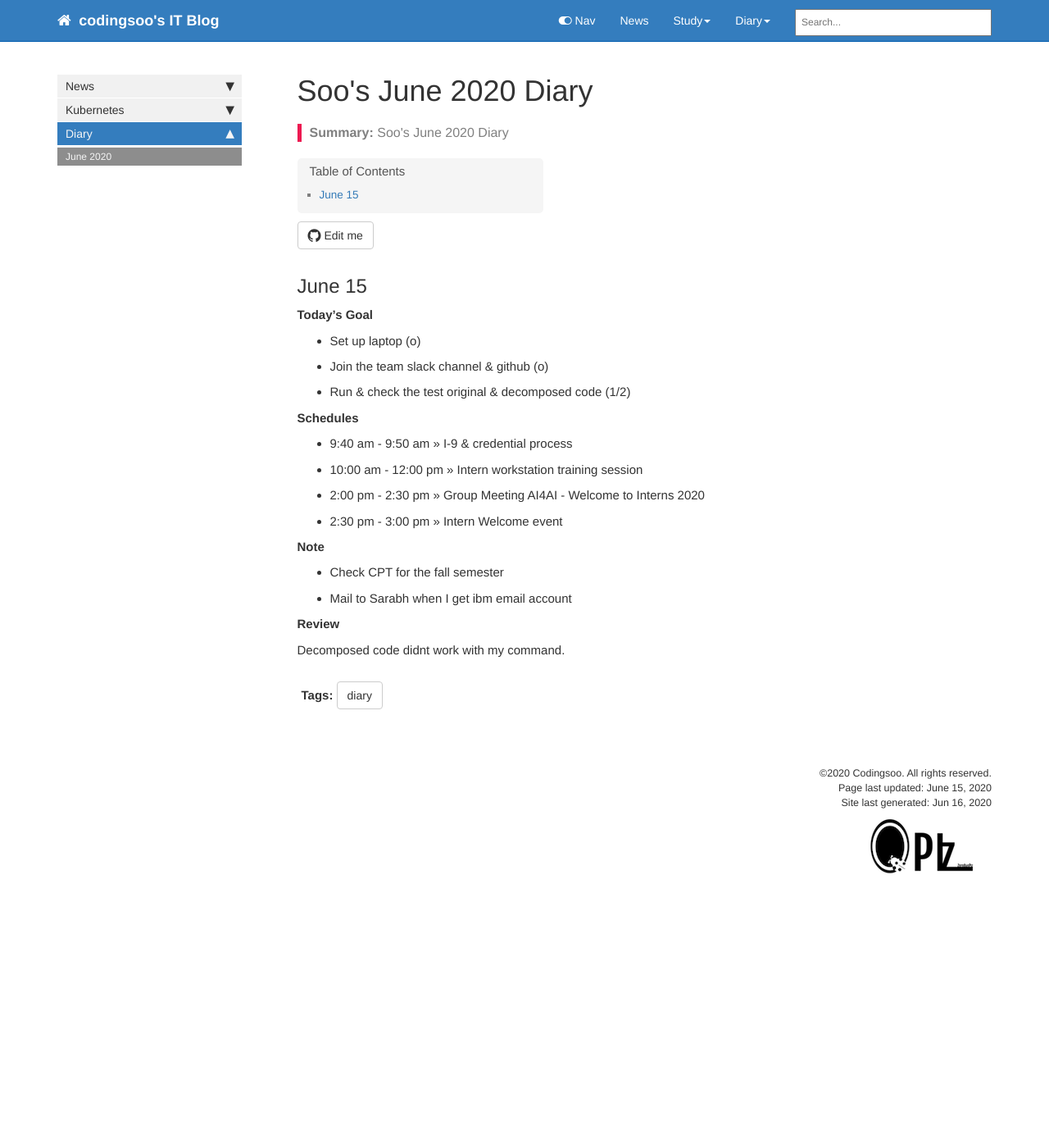
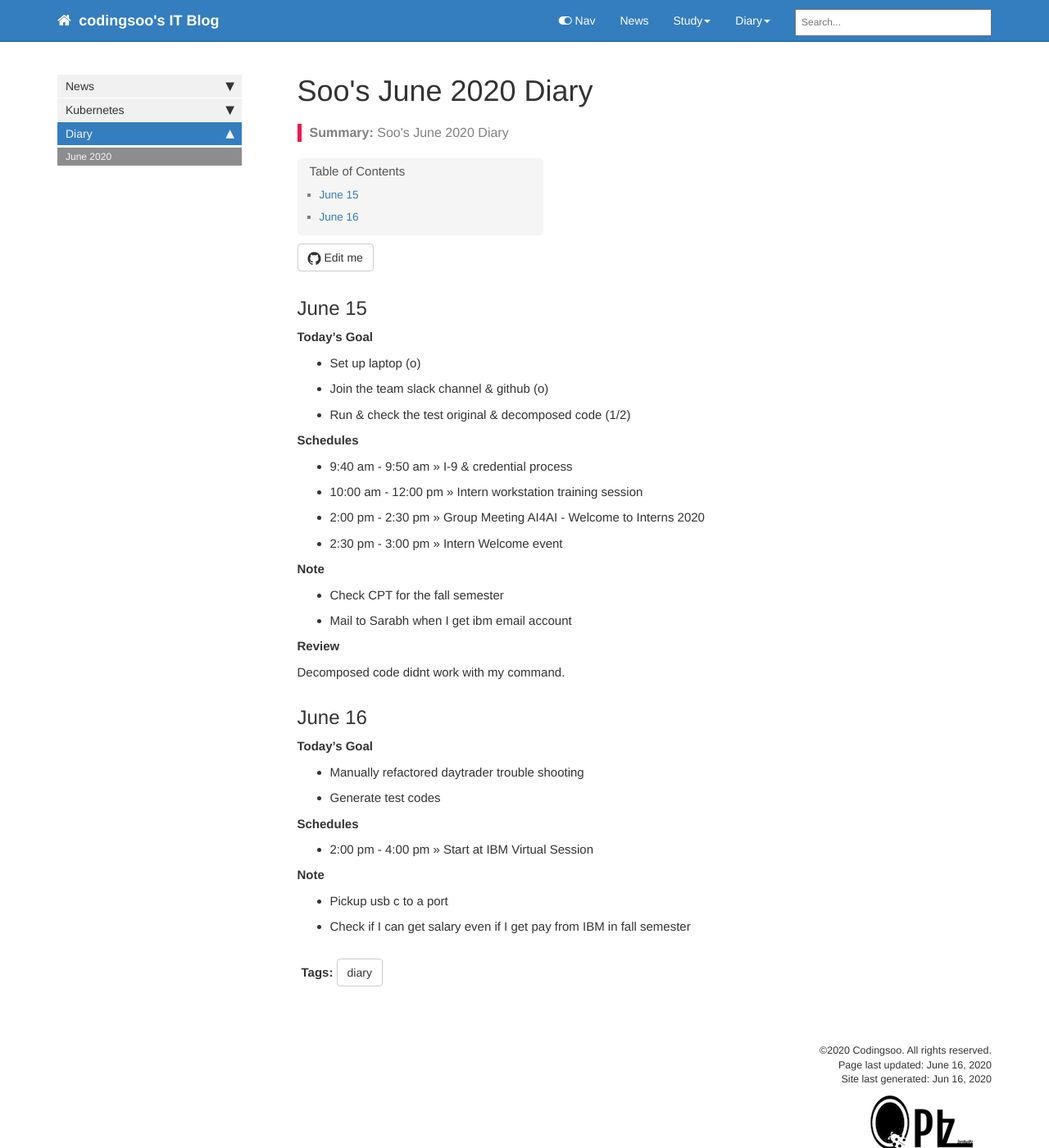
Before and after one commit to codingsoo/codingsoo.github.io1, a Jekyll site: the page built from pages/diary/june-2020.md, in a window 1280 px wide and 1400 px high. Shown: the whole window at 82% size. Built offline with Jekyll 4.4.1, drawn with Linux system fonts in a browser that asks for light colours; nearby versions of some CDN libraries; comment, search, counter and statistics services are not loaded.

Commit message:
Lets start today

```diff
--- a/pages/diary/june-2020.md
+++ b/pages/diary/june-2020.md
@@ -1,7 +1,7 @@
 ---
 title: Soo's June 2020 Diary
 keywords: diary
-last_updated: June 15, 2020
+last_updated: June 16, 2020
 tags: [diary]
 summary: "Soo's June 2020 Diary"
 sidebar: home_sidebar
@@ -32,3 +32,19 @@ folder: diary
 **Review**
 
 Decomposed code didnt work with my command.
+
+## June 16
+
+**Today's Goal**
+
+- Manually refactored daytrader trouble shooting
+- Generate test codes
+
+**Schedules**
+
+- 2:00 pm - 4:00 pm >> Start at IBM Virtual Session
+
+**Note**
+
+- Pickup usb c to a port
+- Check if I can get salary even if I get pay from IBM in fall semester
```
